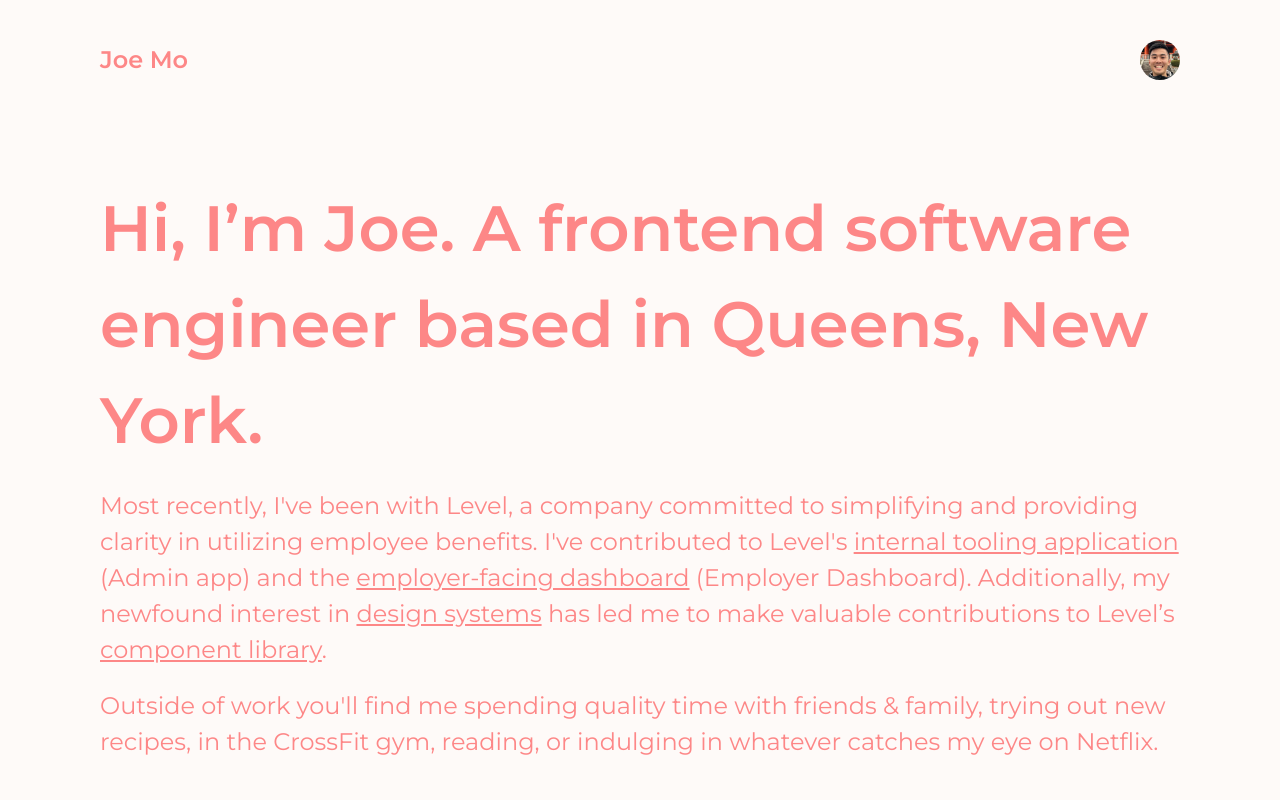
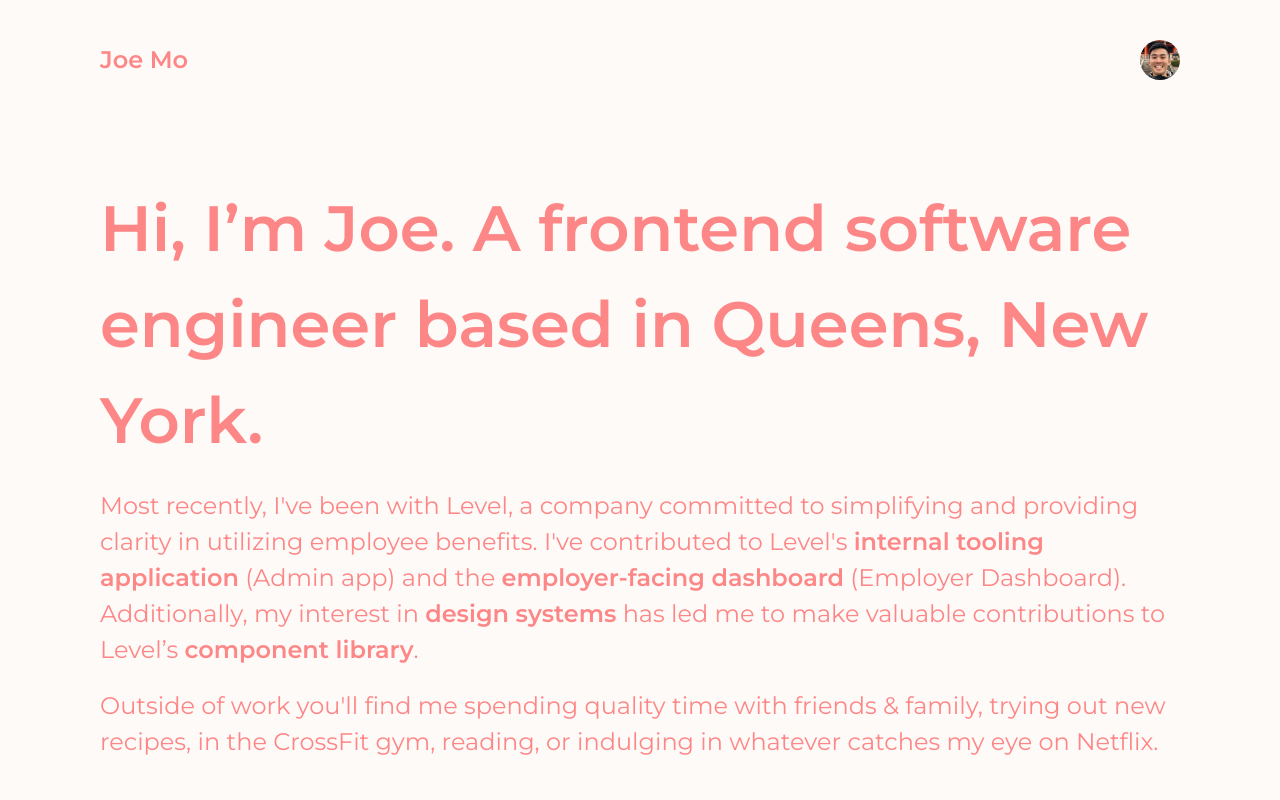
Before and after one commit to joseph-mo/joseph-mo.github.io, a React (Create React App) app: page / in a window 1280 px wide. Shown: the top 800 px of the page. Built offline with nearby package versions, Linux system fonts and the light colour scheme.

Commit message:
User feedback

```diff
--- a/src/components/main/Footer.jsx
+++ b/src/components/main/Footer.jsx
@@ -9,7 +9,7 @@ const Footer = () => {
       <hr className="footer-divider" />
       <div className="footer-links">
         <a className="footer-mail" href="mailto:jjm492@cornell.edu">
-          Shoot me a{' '}
+          Send me an{' '}
           <img className="footer-mail__icon" src={mail} alt="Mail icon" />
         </a>
         <a
--- a/src/components/main/Landing.jsx
+++ b/src/components/main/Landing.jsx
@@ -17,11 +17,18 @@ const Landing = () => {
             <div className="about-text__work">
               Most recently, I've been with Level, a company committed to
               simplifying and providing clarity in utilizing employee benefits.
-              I've contributed to Level's <u>internal tooling application</u>{' '}
-              (Admin app) and the <u>employer-facing dashboard</u> (Employer
-              Dashboard). Additionally, my newfound interest in{' '}
-              <u>design systems</u> has led me to make valuable contributions to
-              Level’s <u>component library</u>.
+              I've contributed to Level's{' '}
+              <b className="about-text__description-bold">
+                internal tooling application
+              </b>{' '}
+              (Admin app) and the{' '}
+              <b className="about-text__description-bold">
+                employer-facing dashboard
+              </b>{' '}
+              (Employer Dashboard). Additionally, my interest in{' '}
+              <b className="about-text__description-bold">design systems</b> has
+              led me to make valuable contributions to Level’s{' '}
+              <b className="about-text__description-bold">component library</b>.
             </div>
             <div className="about-text__personal">
               Outside of work you'll find me spending quality time with friends
--- a/src/components/timeline/Timeline.jsx
+++ b/src/components/timeline/Timeline.jsx
@@ -57,7 +57,7 @@ const Timeline = () => {
           <Col className="timeline-container__row-one--col">
             <TimelineContent
               title="Queens College"
-              role="Student (Undeclared)"
+              role="Student"
               dates="Fall 2016 - Spring 2017"
             />
           </Col>
--- a/src/styles/components/main/_about.scss
+++ b/src/styles/components/main/_about.scss
@@ -23,6 +23,10 @@
       flex-direction: column;
       gap: 20px;
       font-size: 24px;
+
+      &-bold {
+        font-weight: 600;
+      }
     }
   }
 }
```
